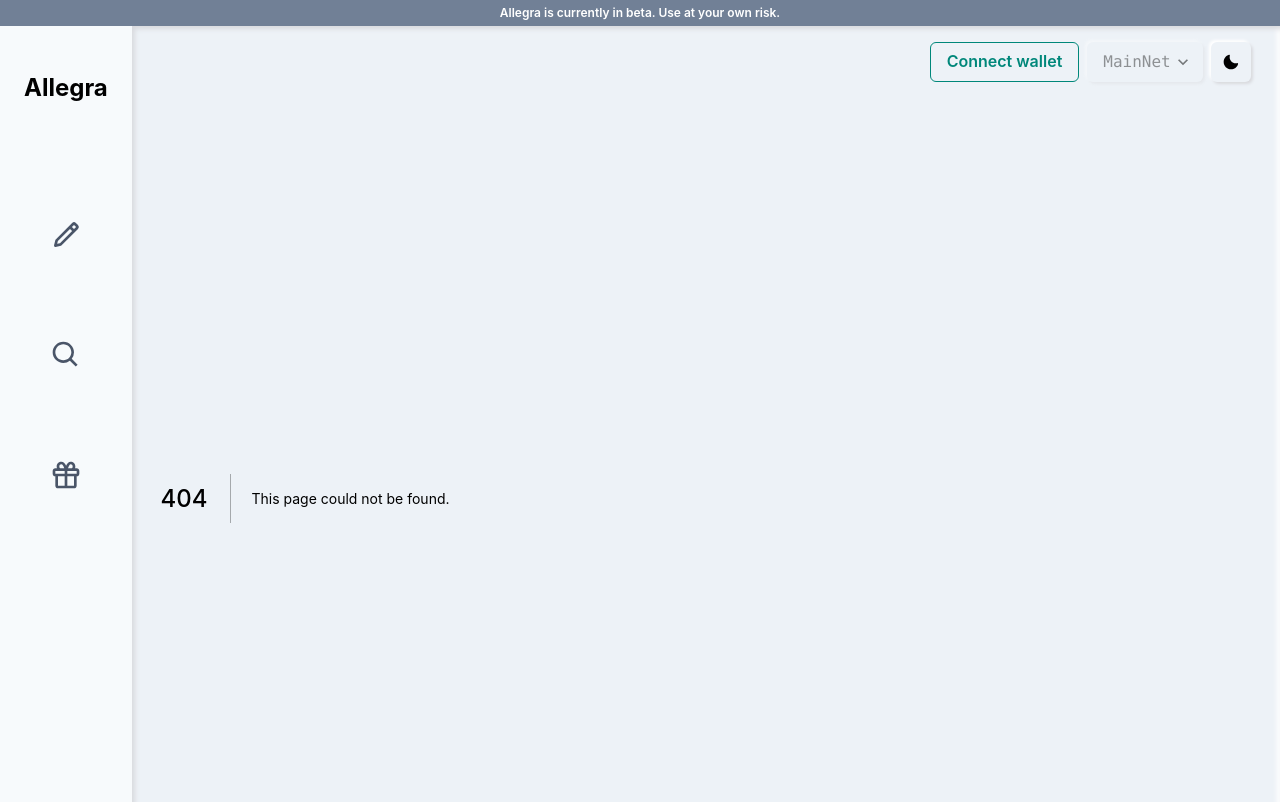
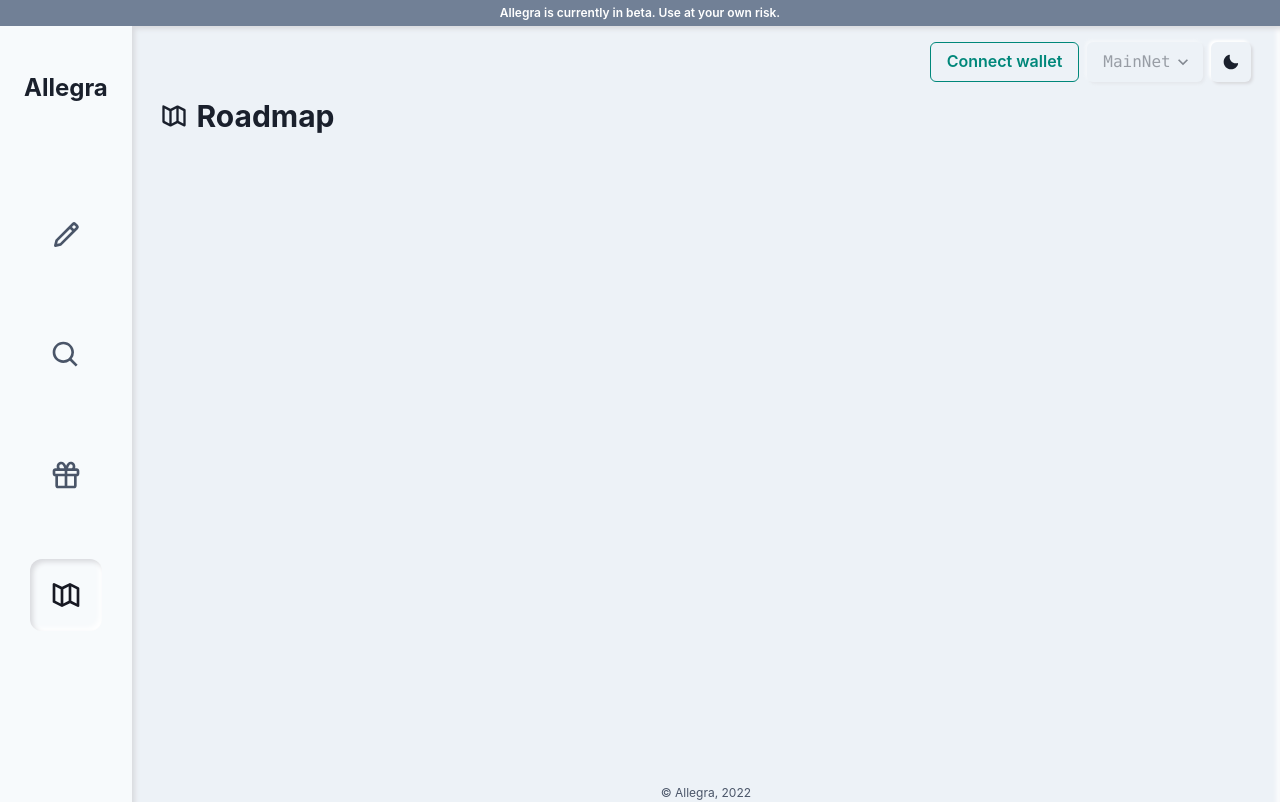
Before and after one commit to aetherplex/allegra, a Next.js app: page /roadmap in a window 1280 px wide. Before the commit this address had no page. Shown: the top 802 px of the page. Built offline with nearby package versions, Linux system fonts and the light colour scheme.

Commit message:
feat: add myalgo support

```diff
--- a/components/AssetInfo.tsx
+++ b/components/AssetInfo.tsx
@@ -1,10 +1,9 @@
 import {
   Flex,
-  Text,
   Grid,
   Heading,
   Stack,
-  HStack,
+  Text,
   useColorMode,
 } from '@chakra-ui/react';
 import React from 'react';
--- /dev/null
+++ b/components/ConnectWalletButton.tsx
@@ -0,0 +1,58 @@
+import { Button } from '@chakra-ui/react';
+import MyAlgoConnect from '@randlabs/myalgo-connect';
+import React from 'react';
+import { setAddresses, initWallet } from '../store/authSlice';
+import { WalletType } from '../types';
+import { useAppDispatch } from '../utils/helpers';
+declare const AlgoSigner: any;
+
+interface IConnectWalletButtonProps {
+  type: WalletType;
+  children: React.ReactNode;
+  onClose: () => void;
+}
+
+function ConnectWalletButton({
+  type,
+  children,
+  onClose,
+}: IConnectWalletButtonProps) {
+  const dispatch = useAppDispatch();
+
+  const connectMyAlgo = async () => {
+    const myAlgoWallet = new MyAlgoConnect();
+    const accounts = await myAlgoWallet.connect();
+    const addresses = accounts.map(
+      (account: any) => account.address
+    ) as string[];
+    console.log('Addresses: ', addresses);
+    dispatch(setAddresses(addresses));
+    dispatch(initWallet({ addresses, walletType: WalletType.MyAlgo }));
+    onClose();
+  };
+
+  const connectAlgoSigner = async () => {
+    await AlgoSigner.connect();
+    const acnts = await AlgoSigner.accounts({
+      // @ts-ignore
+      ledger: networks[netwk],
+    });
+    const addresses = acnts.map((account: any) => account.address);
+    dispatch(setAddresses(addresses));
+    onClose();
+  };
+
+  const connectWallet = async (walletType: WalletType) => {
+    switch (walletType) {
+      case WalletType.MyAlgo:
+        connectMyAlgo();
+        return;
+      case WalletType.AlgoSigner:
+        connectAlgoSigner();
+        return;
+    }
+  };
+  return <Button onClick={() => connectWallet(type)}>{children}</Button>;
+}
+
+export default ConnectWalletButton;
--- a/components/Header.tsx
+++ b/components/Header.tsx
@@ -4,70 +4,47 @@ import {
   Flex,
   HStack,
   IconButton,
+  Modal,
+  ModalBody,
+  ModalCloseButton,
+  ModalContent,
+  ModalHeader,
+  ModalOverlay,
   Select,
+  Stack,
   useColorMode,
+  useDisclosure,
   useToast,
 } from '@chakra-ui/react';
+import dynamic from 'next/dynamic';
 import React, { useEffect, useState } from 'react';
 import { BiClipboard } from 'react-icons/bi';
 import { useSelector } from 'react-redux';
-import { networks } from '../data/networks';
 import { useBoxShadow } from '../hooks/useBoxShadow';
-import { setActiveAddress, setAddresses } from '../store/authSlice';
+import { setActiveAddress } from '../store/authSlice';
 import {
   selectActiveAddress,
   selectAddresses,
 } from '../store/authSlice/selectors';
-import { setNetwork } from '../store/networkSlice';
-import { selectNetwork } from '../store/networkSlice/selectors';
+import { WalletType } from '../types';
 import { shortenAddress, useAppDispatch } from '../utils/helpers';
 declare const AlgoSigner: any;
 
 function Header() {
+  const NetworkSelector = dynamic(() => import('./NetworkSelector'), {
+    ssr: false,
+  });
+  const ConnectWalletButton = dynamic(() => import('./ConnectWalletButton'), {
+    ssr: false,
+  });
   const { colorMode, toggleColorMode } = useColorMode();
   const toast = useToast();
   const [accounts, setAccounts] = useState<any[]>();
-  const network = useSelector(selectNetwork);
   const dispatch = useAppDispatch();
+  const { isOpen, onOpen, onClose } = useDisclosure();
   const activeAddress = useSelector(selectActiveAddress);
   const addresses = useSelector(selectAddresses);
   const { boxShadowXs, boxShadowXsInset } = useBoxShadow();
-  const [localNetwork, setLocalNetwork] = useState('mainnet');
-
-  const fetchAddresses = async (netwk: any) => {
-    const acnts = await AlgoSigner.accounts({
-      // @ts-ignore
-      ledger: networks[netwk],
-    });
-    const addresses = acnts.map((account: any) => account.address);
-    dispatch(setAddresses(addresses));
-  };
-
-  const connectWallet = async () => {
-    await AlgoSigner.connect();
-    await fetchAddresses(localNetwork);
-  };
-
-  const changeNetwork = async (value: any) => {
-    setLocalNetwork(value);
-    try {
-      await dispatch(setNetwork(value));
-      await fetchAddresses(value);
-      toast({
-        title: 'Network changed',
-        description: `You are now connected to ${value}`,
-        status: 'success',
-        duration: 3000,
-      });
-    } catch (e: any) {
-      toast({
-        title: 'Error',
-        description: e.message,
-        status: 'error',
-        duration: 5000,
-      });
-    }
-  };
 
   const copyAddress = async () => {
     navigator.clipboard.writeText(activeAddress);
@@ -126,25 +103,11 @@ function Header() {
             </Select>
           </HStack>
         ) : (
-          <Button onClick={connectWallet} colorScheme="green" variant="outline">
+          <Button onClick={onOpen} colorScheme="green" variant="outline">
             Connect wallet
           </Button>
         )}
-        <Select
-          w="auto"
-          cursor="pointer"
-          onChange={(e) => changeNetwork(e.target.value)}
-          boxShadow={boxShadowXs}
-          border="none"
-          fontFamily="mono"
-          disabled={!addresses?.length}
-          display="inline-block"
-        >
-          <option value="mainnet">MainNet</option>
-          <option value="testnet">TestNet</option>
-          <option value="betanet">BetaNet</option>
-          <option value="sandbox">Sandbox</option>
-        </Select>
+        <NetworkSelector />
 
         <IconButton
           variant="ghost"
@@ -157,6 +120,26 @@ function Header() {
           icon={colorMode === 'light' ? <MoonIcon /> : <SunIcon />}
         />
       </HStack>
+      <Modal isOpen={isOpen} onClose={onClose}>
+        <ModalOverlay />
+        <ModalContent p={6} alignItems="center">
+          <ModalHeader>Select wallet</ModalHeader>
+          <ModalCloseButton />
+          <ModalBody w="100%">
+            <Stack w="100%">
+              <ConnectWalletButton type={WalletType.MyAlgo} onClose={onClose}>
+                MyAlgo
+              </ConnectWalletButton>
+              <ConnectWalletButton
+                type={WalletType.AlgoSigner}
+                onClose={onClose}
+              >
+                AlgoSigner
+              </ConnectWalletButton>
+            </Stack>
+          </ModalBody>
+        </ModalContent>
+      </Modal>
     </Flex>
   );
 }
--- /dev/null
+++ b/components/NetworkSelector.tsx
@@ -0,0 +1,99 @@
+import { Select, toast, useToast } from '@chakra-ui/react';
+import MyAlgoConnect from '@randlabs/myalgo-connect';
+
+import React, { useEffect, useState } from 'react';
+import { useSelector } from 'react-redux';
+import { useBoxShadow } from '../hooks/useBoxShadow';
+import { setAddresses } from '../store/authSlice';
+import {
+  selectAddresses,
+  selectWalletType,
+} from '../store/authSlice/selectors';
+import { setNetwork } from '../store/networkSlice';
+import { selectNetwork } from '../store/networkSlice/selectors';
+import { WalletType } from '../types';
+import { capitalize, useAppDispatch } from '../utils/helpers';
+declare const AlgoSigner: any;
+
+function NetworkSelector() {
+  const toast = useToast();
+  const { boxShadowXs } = useBoxShadow();
+  const dispatch = useAppDispatch();
+  const network = useSelector(selectNetwork);
+  const walletType = useSelector(selectWalletType);
+  const addresses = useSelector(selectAddresses);
+  const fetchAlgoSignerAddresses = async (network: string) => {
+    const acnts = await AlgoSigner.accounts({
+      // @ts-ignore
+      ledger: networks[network],
+    });
+    const addresses = acnts.map((account: any) => account.address);
+    dispatch(setAddresses(addresses));
+  };
+
+  const fetchMyAlgoAddresses = async () => {
+    const myAlgoWallet = new MyAlgoConnect();
+    const accounts = await myAlgoWallet.connect();
+    const addresses = accounts.map(
+      (account: any) => account.address
+    ) as string[];
+    dispatch(setAddresses(addresses));
+  };
+
+  const fetchAddresses = async (network: any) => {
+    switch (walletType) {
+      case WalletType.MyAlgo:
+        await fetchMyAlgoAddresses();
+        break;
+      case WalletType.AlgoSigner:
+        await fetchAlgoSignerAddresses(network);
+        break;
+    }
+  };
+
+  const changeNetwork = async (value: any) => {
+    try {
+      await dispatch(setNetwork(value));
+      await fetchAddresses(value);
+
+      toast({
+        title: 'Network changed',
+        description: `You are now connected to ${capitalize(value)}`,
+        status: 'success',
+        duration: 3000,
+      });
+    } catch (e: any) {
+      toast({
+        title: 'Error',
+        description: e.message,
+        status: 'error',
+        duration: 5000,
+      });
+    }
+  };
+
+  useEffect(() => {
+    console.log('Local network: ', network);
+  }, [network]);
+
+  return (
+    <Select
+      w="auto"
+      cursor="pointer"
+      onChange={(e) => changeNetwork(e.target.value)}
+      boxShadow={boxShadowXs}
+      border="none"
+      fontFamily="mono"
+      disabled={!addresses?.length}
+      display="inline-block"
+      value={network.name}
+    >
+      <option value="mainnet">MainNet</option>
+      <option value="testnet">TestNet</option>
+      <option value="betanet">BetaNet</option>
+      <option value="sandbox">Sandbox</option>
+    </Select>
+  );
+}
+
+export default NetworkSelector;
--- a/components/Sidebar.tsx
+++ b/components/Sidebar.tsx
@@ -1,28 +1,21 @@
-import { MoonIcon, SearchIcon, SunIcon } from '@chakra-ui/icons';
 import {
   Flex,
-  Text,
   Heading,
-  IconButton,
-  useColorMode,
-  Stack,
   HStack,
   Icon,
-  Select,
-  SelectField,
+  Stack,
+  useColorMode,
   useToast,
 } from '@chakra-ui/react';
-import React from 'react';
 import Link from 'next/link';
 import { useRouter } from 'next/router';
-import { FiSearch } from 'react-icons/fi';
-import { BiGift, BiPencil, BiSearch } from 'react-icons/bi';
-import { useAppDispatch } from '../utils/helpers';
+import React from 'react';
+import { BiGift, BiMapAlt, BiPencil, BiSearch } from 'react-icons/bi';
 import { useSelector } from 'react-redux';
-import { selectNetwork } from '../store/networkSlice/selectors';
-import { setNetwork } from '../store/networkSlice';
 import { useBoxShadow } from '../hooks/useBoxShadow';
 import { useWindowSize } from '../hooks/useWindowSize';
+import { selectNetwork } from '../store/networkSlice/selectors';
+import { useAppDispatch } from '../utils/helpers';
 
 function Sidebar() {
   const { colorMode, toggleColorMode } = useColorMode();
@@ -114,6 +107,28 @@ function Sidebar() {
               <Icon as={BiGift} w={{ base: 5, lg: 8 }} h={{ base: 5, lg: 8 }} />
             </HStack>
           </Link>
+          <Link href="/roadmap" passHref>
+            <HStack
+              color={router.asPath === '/roadmap' ? activeColor : inactiveColor}
+              transition=".25s ease-in-out all"
+              boxShadow={router.asPath === '/roadmap' ? boxShadowSmInset : ''}
+              p={{ base: 3, lg: 5 }}
+              _hover={{
+                color: activeColor,
+                boxShadow: () =>
+                  router.asPath === '/roadmap' ? '' : boxShadowSm,
+              }}
+              I
+              borderRadius="xl"
+              cursor="pointer"
+            >
+              <Icon
+                as={BiMapAlt}
+                w={{ base: 5, lg: 8 }}
+                h={{ base: 5, lg: 8 }}
+              />
+            </HStack>
+          </Link>
         </Stack>
       </Flex>
     </Flex>
--- a/package.json
+++ b/package.json
@@ -13,6 +13,7 @@
     "@chakra-ui/theme-tools": "^1.3.1",
     "@emotion/react": "^11",
     "@emotion/styled": "^11",
+    "@randlabs/myalgo-connect": "^1.1.2",
     "@reduxjs/toolkit": "^1.7.1",
     "algosdk": "^1.12.0",
     "argon2": "^0.28.3",
--- /dev/null
+++ b/pages/roadmap.tsx
@@ -0,0 +1,36 @@
+import {
+  Text,
+  Heading,
+  Stack,
+  Link,
+  Flex,
+  HStack,
+  Icon,
+  useColorMode,
+} from '@chakra-ui/react';
+import Head from 'next/head';
+import React from 'react';
+import { BiGift, BiMapAlt } from 'react-icons/bi';
+import SmallField from '../components/SmallField';
+import { useBoxShadow } from '../hooks/useBoxShadow';
+
+function RoadmapPage() {
+  const { boxShadowSmInset } = useBoxShadow();
+  const { colorMode } = useColorMode();
+
+  const bgColor = colorMode === 'light' ? 'gray.50' : 'gray.900';
+
+  return (
+    <Stack mt={{ base: 5, lg: 0 }}>
+      <Head>
+        <title>Roadmap | Allegra</title>
+      </Head>
+      <HStack>
+        <Icon as={BiMapAlt} w={7} h={7} />
+        <Heading size="lg">Roadmap</Heading>
+      </HStack>
+    </Stack>
+  );
+}
+
+export default RoadmapPage;
--- a/store/authSlice/index.ts
+++ b/store/authSlice/index.ts
@@ -1,19 +1,30 @@
 import { createSlice, PayloadAction } from '@reduxjs/toolkit';
+import { WalletType } from '../../types';
 
 interface IAuthState {
   activeAddress: string;
   addresses: string[];
+  walletType: WalletType;
 }
 
 const initialState: IAuthState = {
   activeAddress: '',
   addresses: [],
+  walletType: WalletType.NONE,
 };
 
 export const authSlice = createSlice({
   name: 'auth',
   initialState,
   reducers: {
+    initWallet: (
+      state,
+      action: PayloadAction<{ addresses: string[]; walletType: WalletType }>
+    ) => {
+      state.addresses = action.payload.addresses;
+      state.walletType = action.payload.walletType;
+      state.activeAddress = action.payload.addresses[0];
+    },
     setAddresses: (state: IAuthState, action: PayloadAction<string[]>) => {
       state.addresses = action.payload;
       state.activeAddress = action.payload[0];
@@ -24,6 +35,6 @@ export const authSlice = createSlice({
   },
 });
 
-export const { setAddresses, setActiveAddress } = authSlice.actions;
+export const { setAddresses, setActiveAddress, initWallet } = authSlice.actions;
 
 export default authSlice.reducer;
--- a/store/authSlice/selectors.ts
+++ b/store/authSlice/selectors.ts
@@ -1,6 +1,9 @@
+import { WalletType } from '../../types';
 import { RootState } from '../index';
 
 export const selectActiveAddress = (state: RootState): string =>
   state.auth.activeAddress;
 export const selectAddresses = (state: RootState): string[] =>
   state.auth.addresses;
+export const selectWalletType = (state: RootState): WalletType =>
+  state.auth.walletType;
--- a/types/index.ts
+++ b/types/index.ts
@@ -142,3 +142,9 @@ export interface INetwork {
   fullServer?: string;
   token: Token;
 }
+
+export enum WalletType {
+  MyAlgo = 'myAlgo',
+  AlgoSigner = 'algoSigner',
+  NONE = 'none',
+}
```
Also changed, not shown: 1 other file (tests, documents, lock files or other folders).
